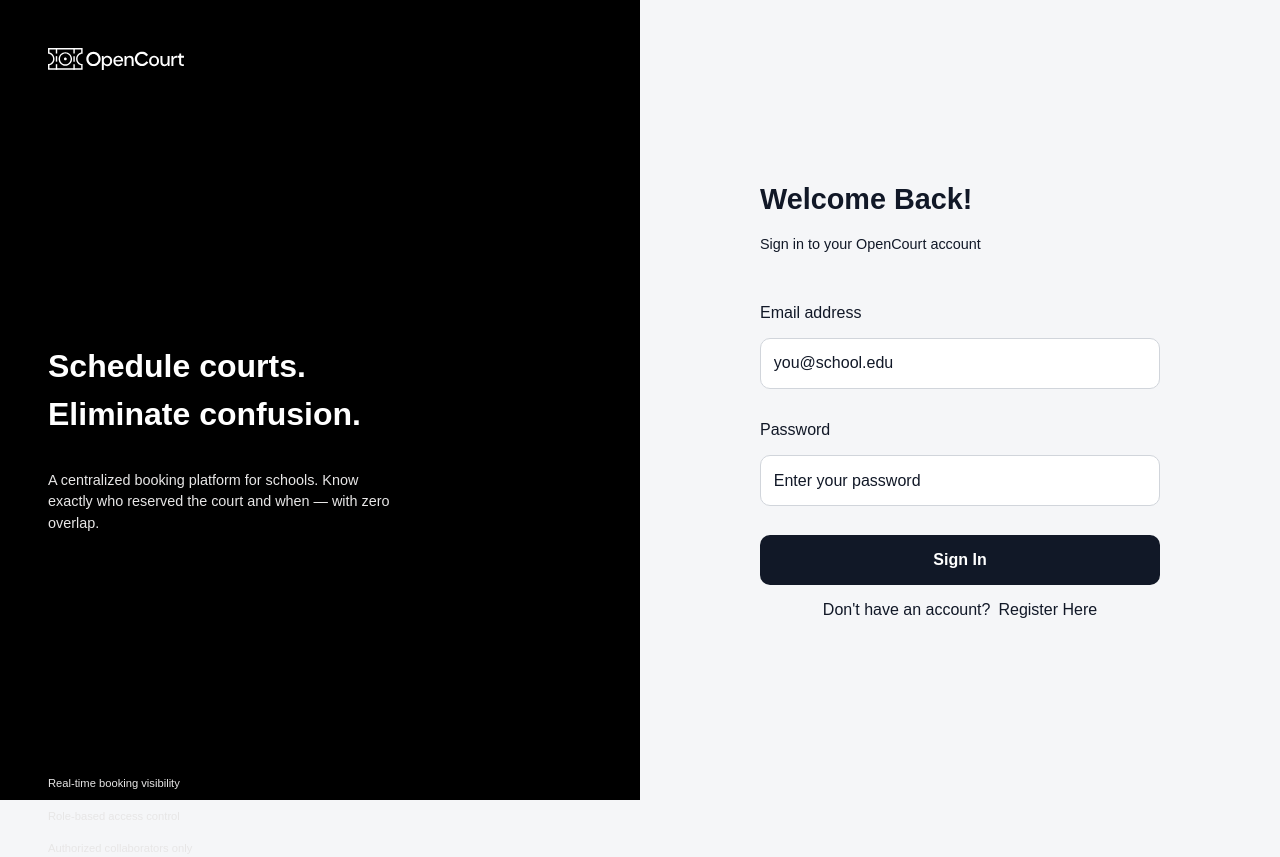
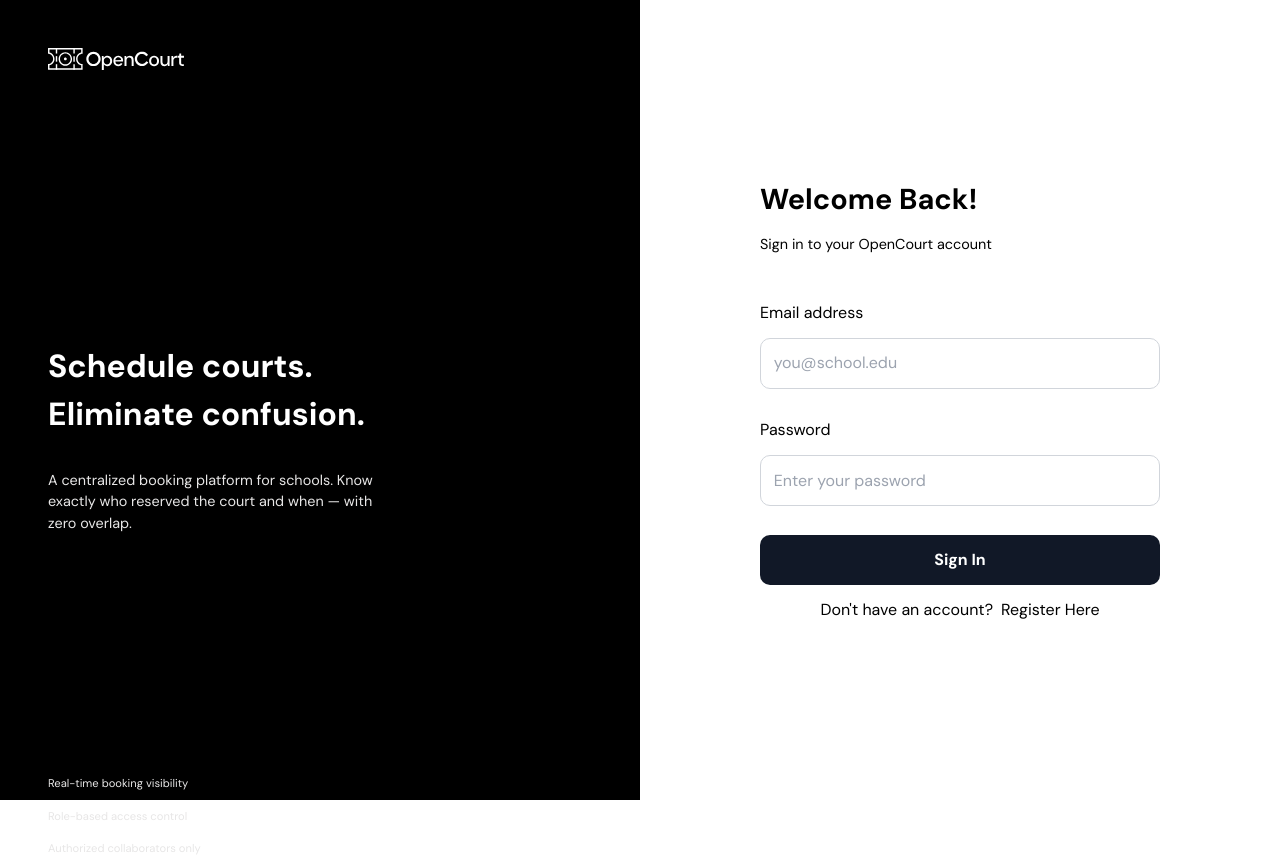
Before and after one commit to OpenCourtApp/OpenCourtApp-Web, a Next.js app: page /login in a window 1280 px wide. Built offline with nearby package versions, Linux system fonts and the light colour scheme.

Commit message:
feat - Adição da fonte DM Sans no projeto

```diff
--- a/src/app/globals.css
+++ b/src/app/globals.css
@@ -1,26 +1,27 @@
 @import "tailwindcss";
 
 :root {
-  --background: #F5F6F8;
-  --foreground: #111827;
+  --text: #111827;
+  --text-hover: #333;
+  --secondary-text: #6b7280;
+  --active-accent: #374152;
+  --card: #ffffff;
+  --page: #f5f6f8;
+  --list-item-bg: #f9fafb;
+  --nav-active-bg: #f3f4f6;
+  --border: #e8eaed;
+  --divider: #e5e7eb;
+  --placeholder: #9ca3af;
 }
 
 @theme inline {
-  --color-background: var(--background);
-  --color-foreground: var(--foreground);
-  --font-sans: var(--font-geist-sans);
-  --font-mono: var(--font-geist-mono);
-}
-
-@media (prefers-color-scheme: dark) {
-  :root {
-    --background: #0a0a0a;
-    --foreground: #ededed;
-  }
+  --color-background: var(--page);
+  --color-foreground: var(--text);
+  --font: var(--font-dm-sans), -apple-system, BlinkMacSystemFont, sans-serif;
 }
 
 body {
   background: var(--background);
   color: var(--foreground);
-  font-family: Arial, Helvetica, sans-serif;
+  font-family: DM Sans, -apple-system, BlinkMacSystemFont, sans-serif;
 }
--- a/src/app/layout.js
+++ b/src/app/layout.js
@@ -1,14 +1,10 @@
-import { Geist, Geist_Mono } from "next/font/google";
+import { Geist, Geist_Mono, DM_Sans } from "next/font/google";
 import "./globals.css";
 
-const geistSans = Geist({
-  variable: "--font-geist-sans",
+const dmSans = DM_Sans({
+  variable: "--font-dm-sans",
   subsets: ["latin"],
-});
-
-const geistMono = Geist_Mono({
-  variable: "--font-geist-mono",
-  subsets: ["latin"],
+  weight: ["400", "500", "600", "700"], // Escolha os pesos que vai usar
 });
 
 export const metadata = {
@@ -20,7 +16,7 @@ export default function RootLayout({ children }) {
   return (
     <html lang="pt-BR">
       <body
-        className={`${geistSans.variable} ${geistMono.variable} antialiased`}
+        className={`${dmSans.variable} antialiased`}
       >
         {children}
       </body>
```
